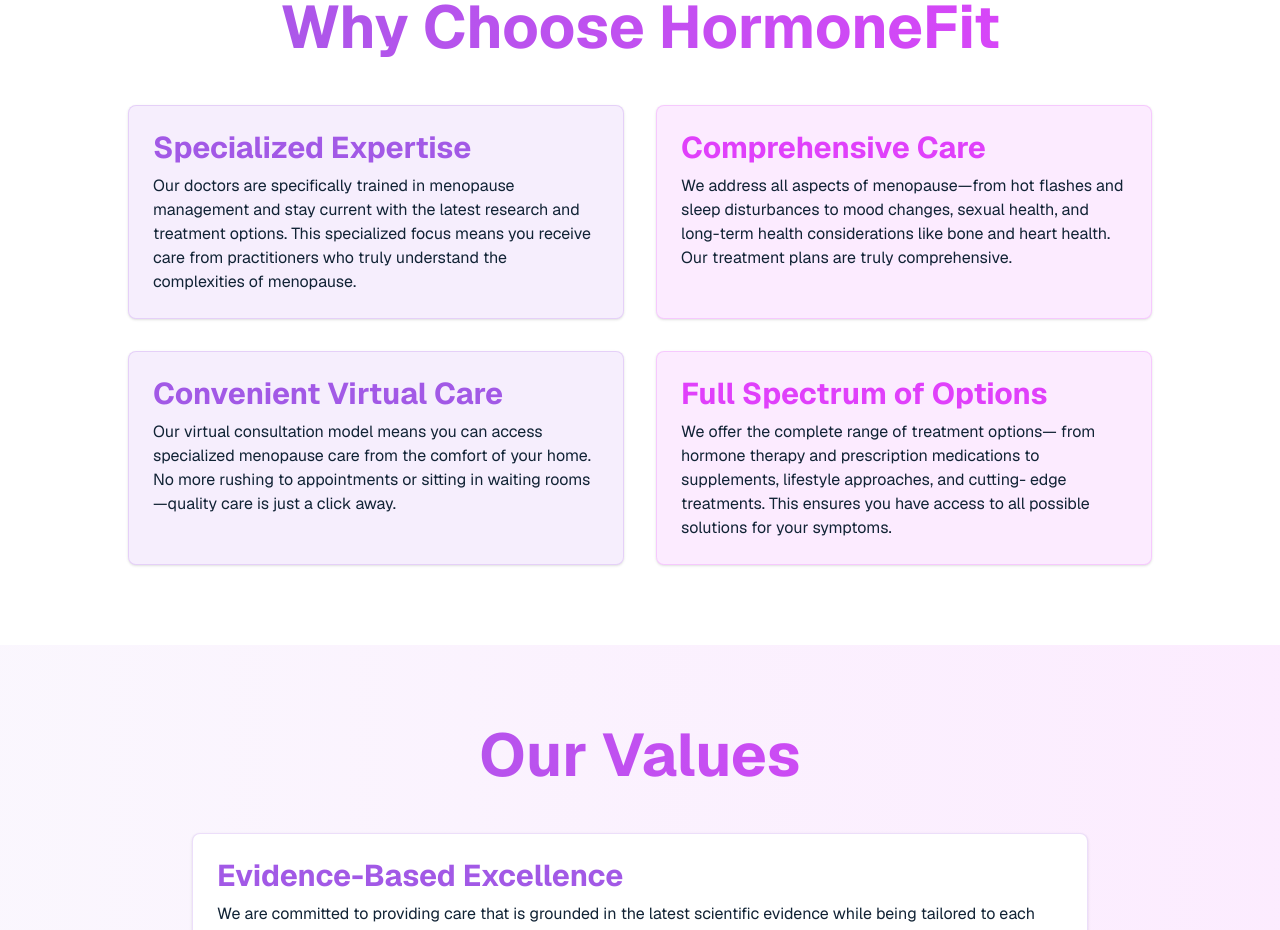
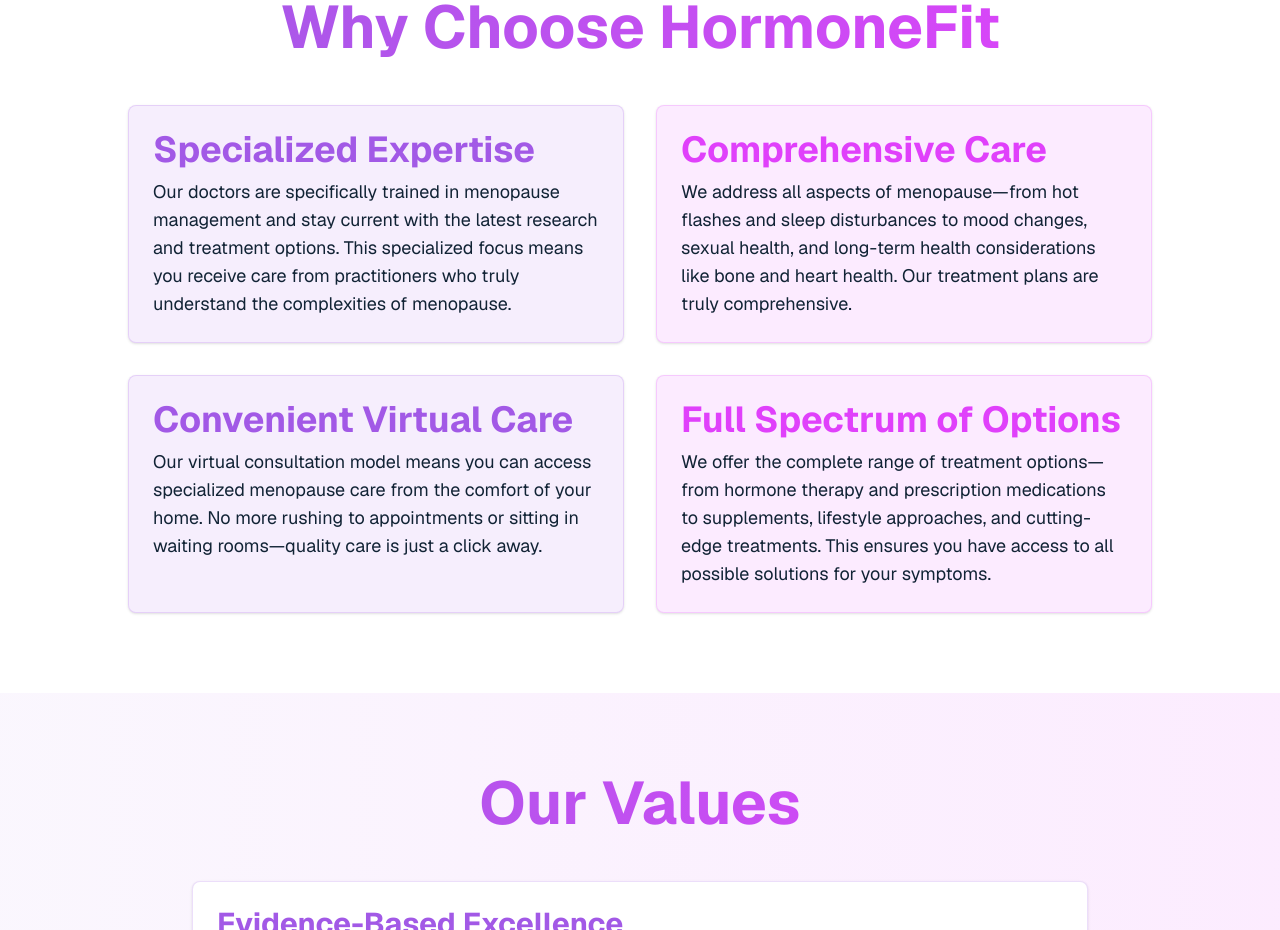
Before and after one commit to Spicfy/HormoneFit, a Next.js app: page /about in a window 1280 px wide. Shown: the part 2200-3130 px from the top of the page. Built offline with nearby package versions, Linux system fonts and the light colour scheme.

Commit message:
treatments page 2.0

```diff
--- a/app/about/page.tsx
+++ b/app/about/page.tsx
@@ -117,8 +117,8 @@
 					<div className="grid grid-cols-1 md:grid-cols-2 gap-8">
 						{/* Specialized Expertise */}
 						<div className="bg-accent1/10 rounded-lg p-6 shadow-sm border border-accent1/20">
-							<h3 className="text-2xl md:text-3xl font-bold text-accent1 mb-2">Specialized Expertise</h3>
-							<p className="text-secondarytxt">
+							<h3 className="text-3xl md:text-4xl font-bold text-accent1 mb-2">Specialized Expertise</h3>
+							<p className="text-secondarytxt text-lg">
 								Our doctors are specifically trained in menopause management and stay current with the latest
 								research and treatment options. This specialized focus means you receive care from practitioners who
 								truly understand the complexities of menopause.
@@ -126,8 +126,8 @@
 						</div>
 						{/* Comprehensive Care */}
 						<div className="bg-accent2/10 rounded-lg p-6 shadow-sm border border-accent2/20">
-							<h3 className="text-2xl md:text-3xl font-bold text-accent2 mb-2">Comprehensive Care</h3>
-							<p className="text-secondarytxt">
+							<h3 className="text-3xl md:text-4xl font-bold text-accent2 mb-2">Comprehensive Care</h3>
+							<p className="text-secondarytxt text-lg">
 								We address all aspects of menopause—from hot flashes and sleep disturbances to mood changes,
 								sexual health, and long-term health considerations like bone and heart health. Our treatment plans are
 								truly comprehensive.
@@ -135,8 +135,8 @@
 						</div>
 						{/* Convenient Virtual Care */}
 						<div className="bg-accent1/10 rounded-lg p-6 shadow-sm border border-accent1/20">
-							<h3 className="text-2xl md:text-3xl font-bold text-accent1 mb-2">Convenient Virtual Care</h3>
-							<p className="text-secondarytxt">
+							<h3 className="text-3xl md:text-4xl font-bold text-accent1 mb-2">Convenient Virtual Care</h3>
+							<p className="text-secondarytxt text-lg">
 								Our virtual consultation model means you can access
 								specialized menopause care from the comfort of your
 								home. No more rushing to appointments or sitting in
@@ -146,8 +146,8 @@
 
 						{/* Full Spectrum of Options */}
 						<div className="bg-accent2/10 rounded-lg p-6 shadow-sm border border-accent2/20">
-							<h3 className="text-2xl md:text-3xl font-bold text-accent2 mb-2">Full Spectrum of Options</h3>
-							<p className="text-secondarytxt">
+							<h3 className="text-3xl md:text-4xl font-bold text-accent2 mb-2">Full Spectrum of Options</h3>
+							<p className="text-secondarytxt text-lg">
 								We offer the complete range of treatment options—
 								from hormone therapy and prescription medications
 								to supplements, lifestyle approaches, and cutting-
--- a/app/page.tsx
+++ b/app/page.tsx
@@ -299,7 +299,7 @@
 						<div className="grid grid-cols-1 md:grid-cols-3 gap-8 w-full">
 							{/* Pay Per Visit */}
 							<div className="bg-whitetxt rounded-2xl shadow p-8 flex flex-col items-center border border-accent2/30">
-								<h3 className="text-xl font-bold text-blacktxt mb-2">Pay Per Visit</h3>
+								<h3 className="text-xl font-bold text-blacktxt mb-2">HormoneFit</h3>
 								<p className="text-secondarytxt mb-4">For occasional care needs</p>
 								<div className="text-4xl font-bold text-blacktxt mb-1">$125 <span className="text-base font-normal text-secondarytxt">per visit</span></div>
 								<ul className="text-secondarytxt text-base space-y-2 mb-8 mt-4 w-full">
@@ -313,8 +313,8 @@
 							</div>
 							{/* Membership */}
 							<div className="bg-whitetxt rounded-2xl shadow-lg p-8 flex flex-col items-center border-2 border-accent2 relative scale-105 z-10">
-								<span className="absolute top-4 right-4 bg-accent1 text-white text-xs font-bold px-3 py-1 rounded-full">★ Most Popular</span>
-								<h3 className="text-xl font-bold text-blacktxt mb-2">Membership</h3>
+								<span className="absolute top-4 right-4 bg-accent1 text-white text-xs font-bold px-3 py-0.9 rounded-full">★ Most Popular</span>
+								<h3 className="text-xl font-bold text-blacktxt mb-2">HormoneFit+</h3>
 								<p className="text-secondarytxt mb-4">Comprehensive ongoing care</p>
 								<div className="text-4xl font-bold text-blacktxt mb-1">
 									{isYearly ? "$499" : "$49"}
--- a/app/treatments/page.tsx
+++ b/app/treatments/page.tsx
@@ -18,14 +18,14 @@
 	return (
 		<main className="bg-gradient-to-b from-whitetxt to-accent1/5 min-h-screen font-sans text-blacktxt">
 			{/* Main Heading Section */}
-			<section className="px-8 py-24 text-center bg-gradient-to-r from-primary to-secondary">
+			<section className="bg-gradient-to-r from-accent1 to-accent2 px-8 py-25 text-center">
 				<div className="max-w-4xl mx-auto">
-					<h1 className="text-4xl md:text-6xl font-bold bg-gradient-to-r from-accent1 to-accent2 bg-clip-text text-transparent mb-4 leading-tight">
+					<h1 className="text-4xl md:text-6xl font-bold text-whitetxt leading-tight">
 						Comprehensive Menopause Treatments
 					</h1>
-					<p className="text-lg text-secondarytxt font-normal max-w-2xl mx-auto">
-						Evidence-based treatments tailored to your unique symptoms and health history.
-					</p>
+					<h2 className="text-white py-10 md:text-1xl">Evidence-based treatments tailored to your unique symptoms and health history.</h2>
+
+
 				</div>
 			</section>
 
```
